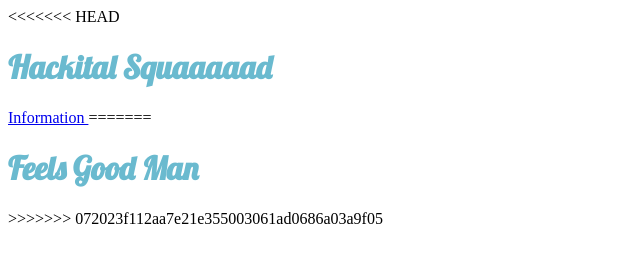
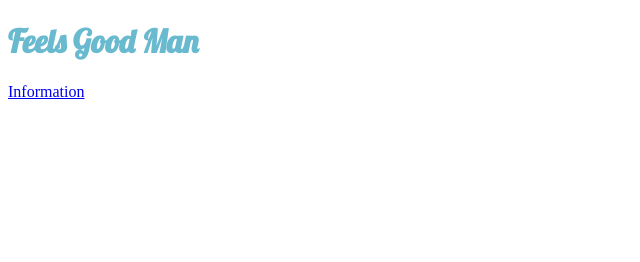
Before and after one commit to christinawei/hackital, a website: page index.html in a window 1280 px wide. Shown: the whole page, without its empty margins (0-640 px from the left). Drawn offline with Linux system fonts and the light colour scheme.

Commit message:
merge conflict fix

```diff
--- a/index.html
+++ b/index.html
@@ -9,10 +9,6 @@
   </style>
 </head>
 <body>
-<<<<<<< HEAD
-  <h1> Hackital Squaaaaad</h1>
+  <h1> Feels Good Man</h1>
   <a href = "http://localhost:3000/funfacts"> Information </a>
-=======
-  <h1> Feels Good Man</h1>
->>>>>>> 072023f112aa7e21e355003061ad0686a03a9f05
 </body>
```
